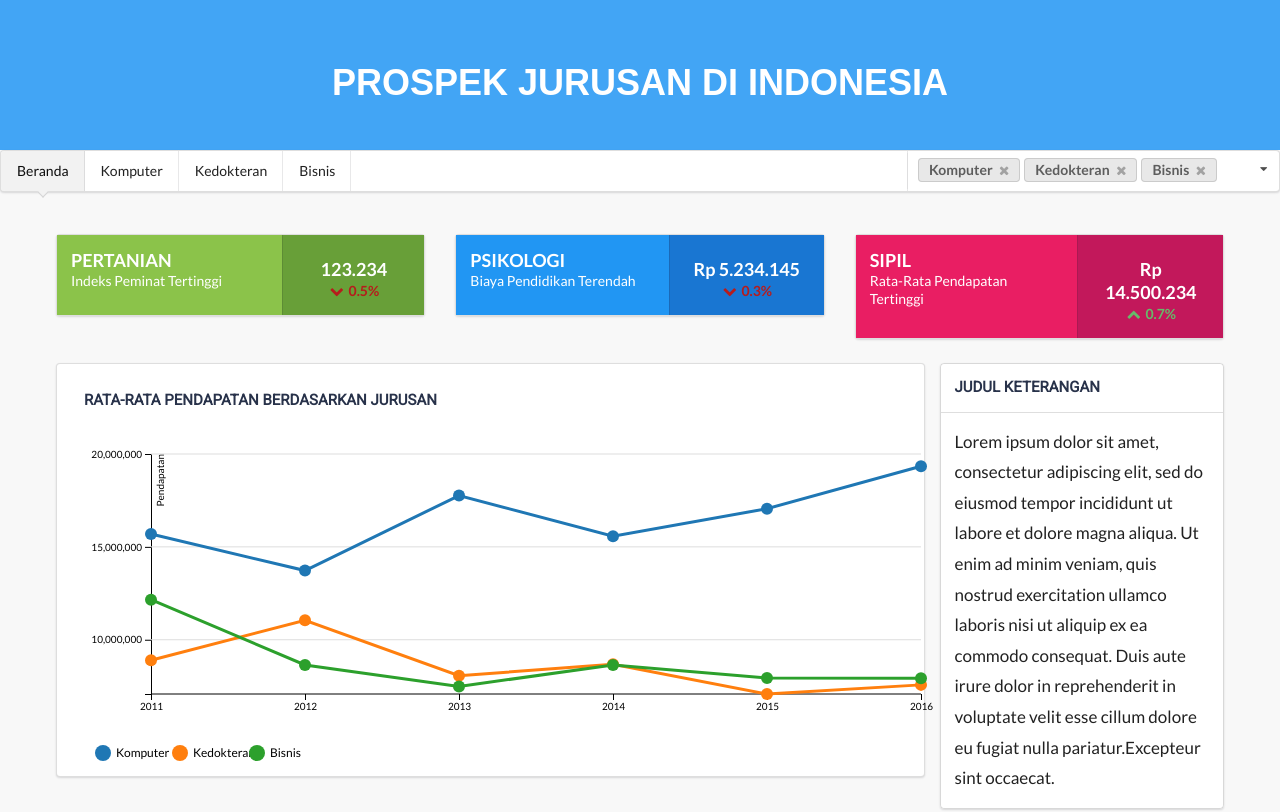
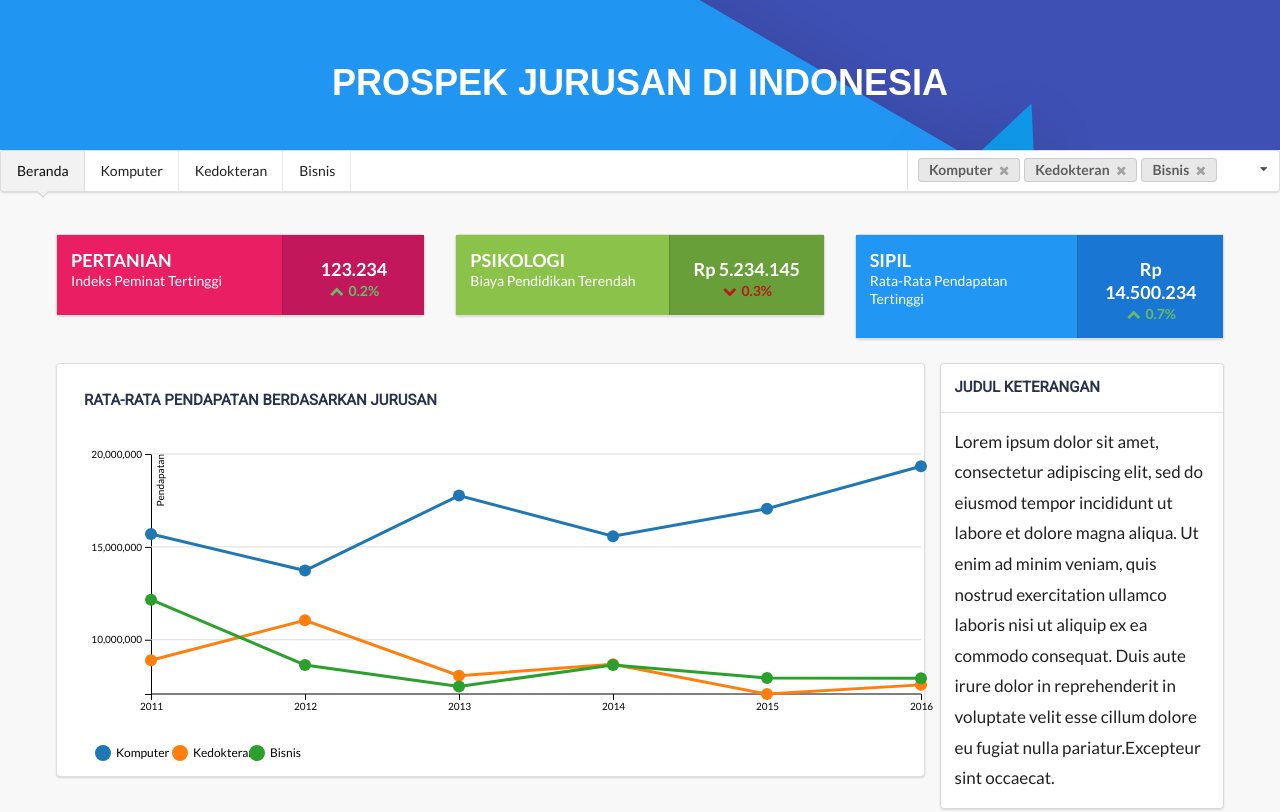
Before and after one commit to elvanowen/jobs-data-visualization, a plain HTML site: page index.html in a window 1280 px wide. Shown: the top 812 px of the page. Drawn offline with Linux system fonts and the light colour scheme.

Commit message:
add background

```diff
--- a/index.html
+++ b/index.html
@@ -22,7 +22,7 @@
 </head>
 <body>
   <div class="container-fluid" style="margin:0; padding:0">
-    <div class="header-page" style="background:#42a5f5; height:150px;">
+    <div class="header-page" style="background-image:url('img/bg-blue.jpg'); height:150px;">
       <h1 style="text-align:center; padding:60px; color:#fff; font-family:'Robot', sans-serif; font-size:36px">
         PROSPEK JURUSAN DI INDONESIA
       </h1>
@@ -66,24 +66,24 @@
       <div class="row" style="margin-bottom: 10px">
         <div class="col-md-4" style="color:#fff">
           <div class="ui horizontal segments">
-            <div class="ui segment" style="background:#8bc34a">
+            <div class="ui segment" style="background:#e91e63">
               <h3 style="margin:0">PERTANIAN</h3>
               <h5 style="margin:0; font-weight:normal">Indeks Peminat Tertinggi</h5>
             </div>
-            <div class="ui segment" style="background:#689f38">
+            <div class="ui segment" style="background:#c2185b">
               <center><h3 style="margin-top:0.5em">123.234</h3></center>
-              <center><span style="color:#b71c1c; font-weight:bold"><i class="chevron down icon"></i>0.5%</span></center>
+              <center><span style="color:#66bb6a; font-weight:bold"><i class="chevron up icon"></i>0.2%</span></center>
             </div>
           </div>
         </div>
 
         <div class="col-md-4" style="color:#fff">
           <div class="ui horizontal segments">
-            <div class="ui segment" style="background:#2196f3">
+            <div class="ui segment" style="background:#8bc34a">
               <h3 style="margin:0">PSIKOLOGI</h3>
               <h5 style="margin:0; font-weight:normal">Biaya Pendidikan Terendah</h5>
             </div>
-            <div class="ui segment" style="background:#1976d2">
+            <div class="ui segment" style="background:#689f38">
               <center><h3 style="margin-top:0.5em">Rp 5.234.145</h3></center>
               <center><span style="color:#b71c1c; font-weight:bold"><i class="chevron down icon"></i>0.3%</span></center>
             </div>
@@ -92,11 +92,11 @@
 
         <div class="col-md-4" style="color:#fff">
           <div class="ui horizontal segments">
-            <div class="ui segment" style="background:#e91e63">
+            <div class="ui segment" style="background:#2196f3">
               <h3 style="margin:0">SIPIL</h3>
               <h5 style="margin:0; font-weight:normal">Rata-Rata Pendapatan Tertinggi</h5>
             </div>
-            <div class="ui segment" style="background:#c2185b">
+            <div class="ui segment" style="background:#1976d2">
               <center><h3 style="margin-top:0.5em">Rp 14.500.234</h3></center>
               <center><span style="color:#66bb6a; font-weight:bold"><i class="chevron up icon"></i>0.7%</span></center>
             </div>
```
Also changed, not shown: major.html (+4 -4 lines), img/bg-blue.jpg (added).
